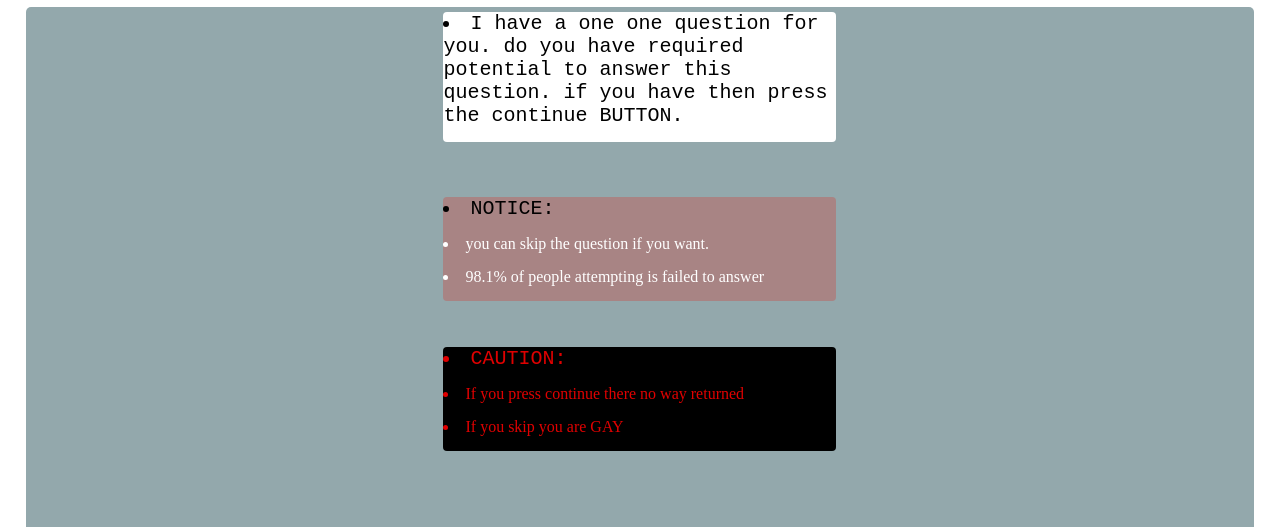
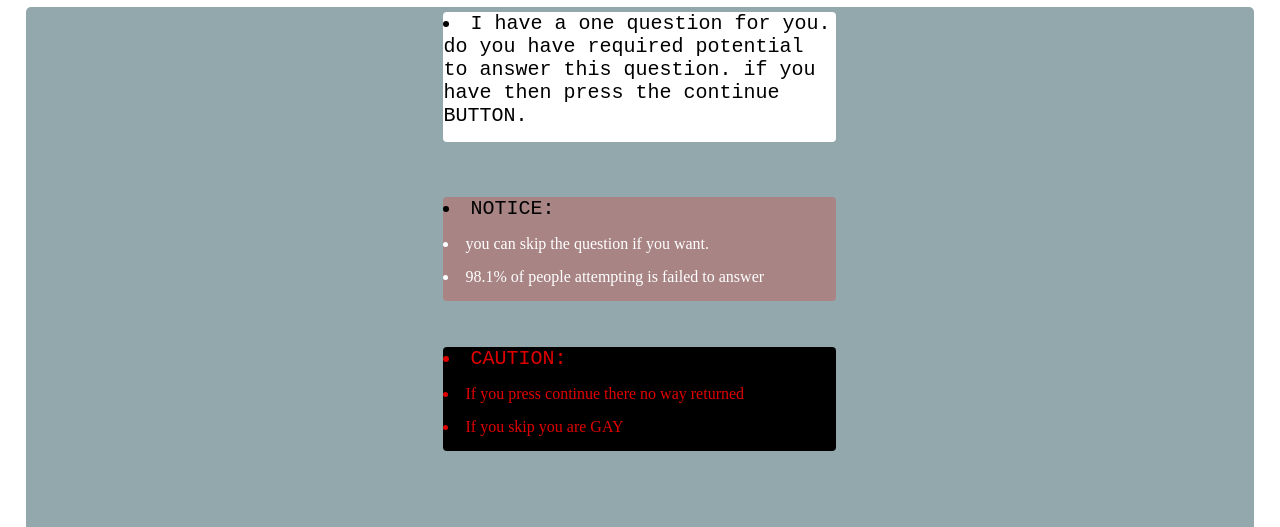
Before and after one commit to Lakhipdmedhi/The-exception-, a plain HTML site: page index.html in a window 1280 px wide. Shown: the part 273-800 px from the top of the page. Drawn offline with Linux system fonts and the light colour scheme.

Commit message:
Update index.html

```diff
--- a/index.html
+++ b/index.html
@@ -32,7 +32,7 @@
   </div>
   <div id="dm1">
     <div id="dmm1"><lu>
-     <li id="lin1">I have a one one question for you.
+     <li id="lin1">I have a one question for you.
       do you have required potential to
       answer this question. if you have
       then press the continue BUTTON.</li>
```
